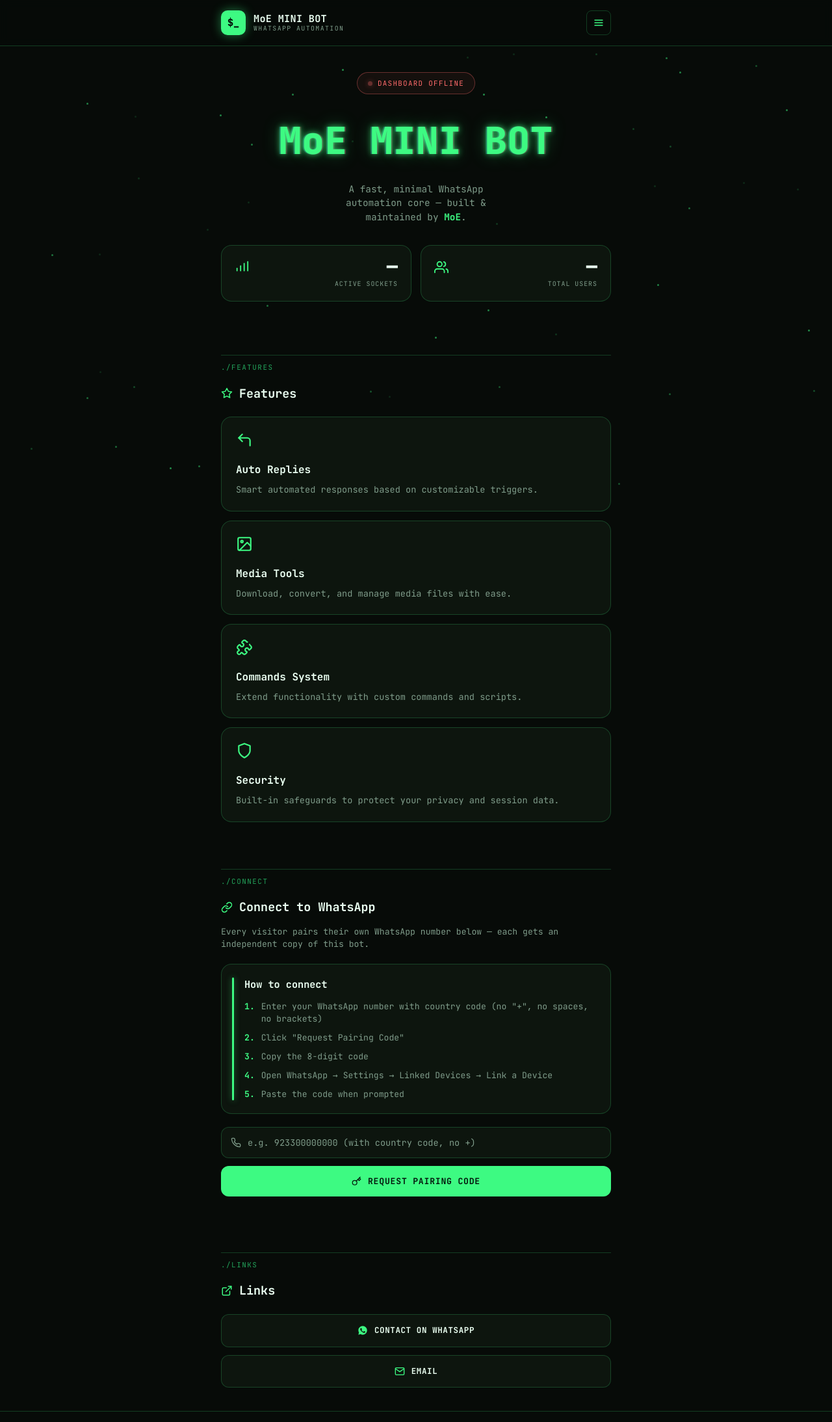
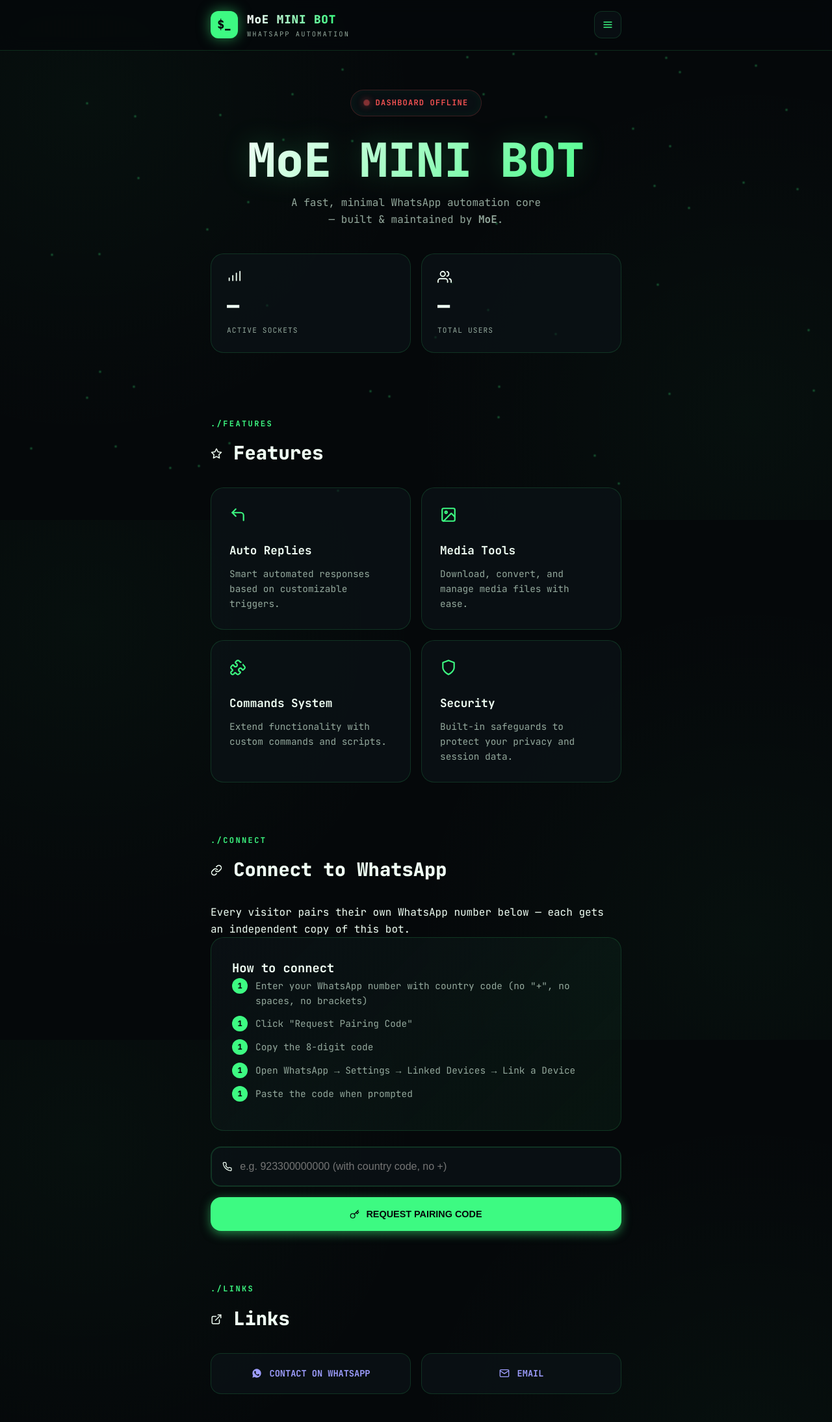
Before and after one commit to Newhafsathy048/moeweb-pair-mini-bot-no-2, a website: page public/index.html in a window 1280 px wide. Shown: the top 2188 px of the page at 65% size. Drawn offline with Linux system fonts and the light colour scheme; no server answers.

Commit message:
Feat: Add Restart Session button and Revamp UI to a modern style

```diff
--- a/public/styles.css
+++ b/public/styles.css
@@ -1,94 +1,76 @@
 :root {
-  --bg: #070b08;
-  --bg-elevated: #0d150e;
-  --border: rgba(64, 235, 130, 0.22);
-  --border-strong: rgba(64, 235, 130, 0.45);
+  --bg: #05080a;
+  --bg-elevated: rgba(13, 21, 26, 0.6);
+  --border: rgba(61, 250, 130, 0.15);
+  --border-strong: rgba(61, 250, 130, 0.4);
   --accent: #3dfa82;
+  --accent-glow: rgba(61, 250, 130, 0.5);
   --accent-dim: #23a35b;
-  --text: #eafff1;
-  --text-dim: #7f9c8a;
-  --danger: #ff6b6b;
-  --danger-border: rgba(255, 107, 107, 0.35);
-  --radius: 16px;
-  --font-mono: 'JetBrains Mono', 'Fira Code', ui-monospace, SFMono-Regular, Menlo, Consolas, monospace;
-  --max-w: 640px;
+  --text: #f0fff4;
+  --text-dim: #94a99d;
+  --danger: #ff5555;
+  --danger-glow: rgba(255, 85, 85, 0.4);
+  --radius: 20px;
+  --font-mono: 'JetBrains Mono', 'Fira Code', monospace;
+  --max-w: 680px;
 }
 
 * {
   box-sizing: border-box;
+  margin: 0;
+  padding: 0;
 }
 
 html {
+  scroll-behavior: smooth;
   color-scheme: dark;
 }
 
 body {
-  margin: 0;
   background: var(--bg);
   color: var(--text);
   font-family: var(--font-mono);
-  line-height: 1.5;
-  -webkit-font-smoothing: antialiased;
+  line-height: 1.6;
   overflow-x: hidden;
-}
-
-a {
-  color: inherit;
-}
-
-button, input {
-  font-family: var(--font-mono);
-}
-
-:focus-visible {
-  outline: 2px solid var(--accent);
-  outline-offset: 2px;
+  background-image:
+    radial-gradient(circle at 10% 20%, rgba(61, 250, 130, 0.03) 0%, transparent 40%),
+    radial-gradient(circle at 90% 80%, rgba(61, 250, 130, 0.03) 0%, transparent 40%);
+  background-attachment: fixed;
 }
 
 .wrap {
   max-width: var(--max-w);
   margin: 0 auto;
-  padding: 0 20px;
+  padding: 0 24px;
   position: relative;
   z-index: 1;
 }
 
-/* ---------- starfield ---------- */
+/* ---------- Starfield ---------- */
 #starfield {
   position: fixed;
   inset: 0;
   z-index: 0;
   pointer-events: none;
-  overflow: hidden;
 }
 
 #starfield span {
   position: absolute;
-  width: 3px;
-  height: 3px;
+  width: 2px;
+  height: 2px;
+  background: var(--accent);
   border-radius: 50%;
-  background: var(--accent);
-  opacity: 0.25;
+  filter: blur(1px);
 }
 
-@media (prefers-reduced-motion: no-preference) {
-  #starfield span {
-    animation: twinkle 4s ease-in-out infinite;
-  }
-}
-
-@keyframes twinkle {
-  0%, 100% { opacity: 0.12; }
-  50% { opacity: 0.55; }
-}
-
-/* ---------- header ---------- */
+/* ---------- Header ---------- */
 header {
   position: sticky;
   top: 0;
-  z-index: 10;
-  background: rgba(7, 11, 8, 0.85);
-  backdrop-filter: blur(8px);
+  z-index: 100;
+  background: rgba(5, 8, 10, 0.7);
+  backdrop-filter: blur(12px);
+  -webkit-backdrop-filter: blur(12px);
   border-bottom: 1px solid var(--border);
 }
 
@@ -96,79 +78,71 @@ header {
   display: flex;
   align-items: center;
   justify-content: space-between;
-  padding: 16px 20px;
+  padding: 16px 24px;
   max-width: var(--max-w);
   margin: 0 auto;
-  gap: 12px;
 }
 
 .brand {
   display: flex;
   align-items: center;
-  gap: 12px;
-  min-width: 0;
+  gap: 14px;
 }
 
 .logo {
-  flex-shrink: 0;
-  width: 38px;
-  height: 38px;
-  border-radius: 10px;
+  width: 42px;
+  height: 42px;
   background: var(--accent);
-  color: #04170c;
+  color: #05080a;
+  border-radius: 12px;
   display: flex;
   align-items: center;
   justify-content: center;
   font-weight: 800;
-  font-size: 0.95rem;
-  box-shadow: 0 0 16px rgba(61, 250, 130, 0.45);
-}
-
-.brand-text {
-  display: flex;
-  flex-direction: column;
-  min-width: 0;
-  line-height: 1.25;
+  font-size: 1.1rem;
+  box-shadow: 0 0 20px var(--accent-glow);
 }
 
 .brand-name {
-  font-weight: 700;
-  font-size: 0.95rem;
-  letter-spacing: 0.02em;
-  white-space: nowrap;
+  font-weight: 800;
+  font-size: 1.1rem;
+  letter-spacing: 0.05em;
+  background: linear-gradient(to right, #fff, var(--accent));
+  -webkit-background-clip: text;
+  -webkit-text-fill-color: transparent;
 }
 
 .brand-sub {
-  font-size: 0.62rem;
-  letter-spacing: 0.14em;
+  font-size: 0.65rem;
+  letter-spacing: 0.2em;
   color: var(--text-dim);
+  display: block;
 }
 
 .menu-btn {
-  flex-shrink: 0;
-  background: none;
+  background: var(--bg-elevated);
   border: 1px solid var(--border);
-  border-radius: 8px;
   color: var(--accent);
-  width: 38px;
-  height: 38px;
+  width: 42px;
+  height: 42px;
+  border-radius: 12px;
   display: flex;
   align-items: center;
   justify-content: center;
   cursor: pointer;
+  transition: all 0.3s ease;
 }
 
 .menu-btn:hover {
-  border-color: var(--border-strong);
+  border-color: var(--accent);
+  box-shadow: 0 0 10px var(--accent-glow);
 }
 
 .nav-drop {
-  max-width: var(--max-w);
-  margin: 0 auto;
   display: none;
   flex-direction: column;
-  padding: 4px 20px 16px;
-  gap: 10px;
+  padding: 8px 24px 20px;
+  gap: 12px;
 }
 
 .nav-drop.open {
@@ -178,464 +152,342 @@ header {
 .nav-drop a {
   text-decoration: none;
   color: var(--text-dim);
-  font-size: 0.8rem;
-  letter-spacing: 0.05em;
+  font-size: 0.85rem;
+  padding: 8px 0;
+  transition: color 0.3s;
 }
 
 .nav-drop a:hover {
   color: var(--accent);
 }
 
-/* ---------- hero ---------- */
+/* ---------- Hero ---------- */
 .hero {
-  padding: 40px 0 32px;
+  padding: 60px 0 40px;
   text-align: center;
 }
 
 .status-pill {
   display: inline-flex;
   align-items: center;
-  gap: 8px;
-  padding: 8px 16px;
-  border-radius: 999px;
-  border: 1px solid var(--border-strong);
-  background: rgba(61, 250, 130, 0.06);
-  font-size: 0.68rem;
-  letter-spacing: 0.12em;
+  gap: 10px;
+  padding: 10px 20px;
+  background: var(--bg-elevated);
+  border: 1px solid var(--border);
+  border-radius: 100px;
+  font-size: 0.75rem;
+  font-weight: 600;
+  letter-spacing: 0.1em;
   color: var(--accent);
-  margin-bottom: 28px;
+  margin-bottom: 32px;
+  box-shadow: inset 0 0 15px rgba(61, 250, 130, 0.05);
 }
 
 .status-pill .dot {
-  width: 7px;
-  height: 7px;
+  width: 8px;
+  height: 8px;
+  background: var(--accent);
   border-radius: 50%;
-  background: var(--accent);
-  box-shadow: 0 0 8px var(--accent);
+  box-shadow: 0 0 10px var(--accent);
+  animation: pulse 2s infinite;
 }
 
-@media (prefers-reduced-motion: no-preference) {
-  .status-pill .dot {
-    animation: pulse 2s ease-in-out infinite;
-  }
-}
+.status-pill.state-warn { color: #ffcc33; border-color: rgba(255, 204, 51, 0.2); }
+.status-pill.state-warn .dot { background: #ffcc33; box-shadow: 0 0 10px #ffcc33; }
 
-.status-pill.state-warn {
-  color: #ffd166;
-  border-color: rgba(255, 209, 102, 0.4);
-  background: rgba(255, 209, 102, 0.06);
-}
-.status-pill.state-warn .dot { background: #ffd166; box-shadow: 0 0 8px #ffd166; }
-
-.status-pill.state-error {
-  color: var(--danger);
-  border-color: var(--danger-border);
-  background: rgba(255, 107, 107, 0.06);
-}
-.status-pill.state-error .dot { background: var(--danger); box-shadow: 0 0 8px var(--danger); }
+.status-pill.state-error { color: var(--danger); border-color: rgba(255, 85, 85, 0.2); }
+.status-pill.state-error .dot { background: var(--danger); box-shadow: 0 0 10px var(--danger); }
 
 @keyframes pulse {
-  0%, 100% { opacity: 1; }
-  50% { opacity: 0.35; }
+  0% { transform: scale(1); opacity: 1; }
+  50% { transform: scale(1.2); opacity: 0.5; }
+  100% { transform: scale(1); opacity: 1; }
 }
 
 .hero-title {
-  font-size: clamp(2.4rem, 12vw, 3.6rem);
-  font-weight: 800;
-  margin: 0 0 20px;
-  letter-spacing: 0.01em;
-  color: var(--accent);
-  text-shadow:
-    0 0 10px rgba(61, 250, 130, 0.75),
-    0 0 26px rgba(61, 250, 130, 0.35),
-    2px 0 rgba(255, 70, 130, 0.3),
-    -2px 0 rgba(70, 210, 255, 0.3);
-}
-
-@media (prefers-reduced-motion: no-preference) {
-  .hero-title {
-    animation: flicker 6s ease-in-out infinite;
-  }
-}
-
-@keyframes flicker {
-  0%, 96%, 100% { text-shadow:
-    0 0 10px rgba(61, 250, 130, 0.75),
-    0 0 26px rgba(61, 250, 130, 0.35),
-    2px 0 rgba(255, 70, 130, 0.3),
-    -2px 0 rgba(70, 210, 255, 0.3); }
-  97% { text-shadow:
-    0 0 6px rgba(61, 250, 130, 0.6),
-    4px 0 rgba(255, 70, 130, 0.5),
-    -4px 0 rgba(70, 210, 255, 0.5); }
+  font-size: clamp(2.8rem, 10vw, 4.5rem);
+  font-weight: 900;
+  margin-bottom: 16px;
+  line-height: 1;
+  background: linear-gradient(135deg, #fff 0%, var(--accent) 100%);
+  -webkit-background-clip: text;
+  -webkit-text-fill-color: transparent;
+  filter: drop-shadow(0 0 20px rgba(61, 250, 130, 0.2));
 }
 
 .hero-desc {
   color: var(--text-dim);
-  max-width: 34ch;
-  margin: 0 auto 32px;
-  font-size: 0.9rem;
-}
-
-.hero-desc strong {
-  color: var(--accent);
+  font-size: 1rem;
+  max-width: 400px;
+  margin: 0 auto 40px;
 }
 
 .stats {
-  display: flex;
-  flex-direction: column;
-  gap: 14px;
+  display: grid;
+  grid-template-columns: 1fr 1fr;
+  gap: 16px;
+  margin-bottom: 20px;
 }
 
-@media (min-width: 560px) {
-  .stats {
-    flex-direction: row;
-  }
+@media (max-width: 480px) {
+  .stats { grid-template-columns: 1fr; }
 }
 
 .stat-card {
-  flex: 1;
   background: var(--bg-elevated);
   border: 1px solid var(--border);
+  padding: 24px;
   border-radius: var(--radius);
-  padding: 18px 20px;
-  display: flex;
-  align-items: flex-start;
-  justify-content: space-between;
-  gap: 16px;
   text-align: left;
+  transition: transform 0.3s ease;
 }
 
-.stat-card svg {
-  color: var(--accent);
-  flex-shrink: 0;
-  margin-top: 4px;
-}
-
-.stat-right {
-  text-align: right;
+.stat-card:hover {
+  transform: translateY(-5px);
+  border-color: var(--border-strong);
 }
 
 .stat-value {
-  font-size: 1.8rem;
+  font-size: 2rem;
   font-weight: 800;
-  color: var(--text);
-  line-height: 1;
+  display: block;
+  margin-bottom: 4px;
 }
 
 .stat-label {
-  font-size: 0.62rem;
+  font-size: 0.7rem;
+  color: var(--text-dim);
+  text-transform: uppercase;
   letter-spacing: 0.1em;
-  color: var(--text-dim);
-  margin-top: 6px;
 }
 
-.capacity-note {
-  text-align: center;
-  color: var(--text-dim);
-  font-size: 0.68rem;
-  margin: 14px 0 0;
-}
-
-/* ---------- sections ---------- */
+/* ---------- Cards & Sections ---------- */
 section {
-  padding: 36px 0;
-}
-
-.section-note {
-  color: var(--text-dim);
-  font-size: 0.82rem;
-  margin: -8px 0 20px;
+  padding: 40px 0;
 }
 
 .eyebrow {
-  font-size: 0.68rem;
-  letter-spacing: 0.14em;
-  color: var(--accent-dim);
-  border-top: 1px solid var(--border);
-  padding-top: 10px;
-  margin: 0 0 18px;
+  color: var(--accent);
+  font-size: 0.75rem;
+  font-weight: 700;
+  letter-spacing: 0.2em;
+  margin-bottom: 12px;
+  display: block;
 }
 
 .section-title {
-  display: flex;
-  align-items: center;
-  gap: 10px;
-  font-size: 1.15rem;
-  font-weight: 700;
-  margin: 0 0 22px;
-}
-
-.section-title svg {
-  color: var(--accent);
+  font-size: 1.8rem;
+  font-weight: 800;
+  margin-bottom: 30px;
 }
 
 .card-list {
-  display: flex;
-  flex-direction: column;
-  gap: 14px;
+  display: grid;
+  grid-template-columns: 1fr 1fr;
+  gap: 16px;
+}
+
+@media (max-width: 580px) {
+  .card-list { grid-template-columns: 1fr; }
 }
 
 .feature-card {
   background: var(--bg-elevated);
   border: 1px solid var(--border);
+  padding: 28px;
   border-radius: var(--radius);
-  padding: 22px;
+  transition: all 0.3s ease;
+}
+
+.feature-card:hover {
+  background: rgba(61, 250, 130, 0.03);
+  border-color: var(--border-strong);
 }
 
 .feature-card svg {
   color: var(--accent);
-  margin-bottom: 14px;
+  margin-bottom: 20px;
 }
 
 .feature-card h3 {
-  margin: 0 0 8px;
-  font-size: 1rem;
-  font-weight: 700;
+  font-size: 1.1rem;
+  margin-bottom: 10px;
 }
 
 .feature-card p {
-  margin: 0;
+  font-size: 0.9rem;
   color: var(--text-dim);
-  font-size: 0.85rem;
 }
 
-/* ---------- connect ---------- */
+/* ---------- Connect ---------- */
 .connect-card {
-  display: flex;
-  gap: 16px;
-  background: var(--bg-elevated);
+  background: linear-gradient(135deg, var(--bg-elevated), rgba(61, 250, 130, 0.05));
   border: 1px solid var(--border);
+  padding: 32px;
   border-radius: var(--radius);
-  padding: 20px 20px 20px 16px;
-  margin-bottom: 20px;
-}
-
-.connect-accent {
-  flex-shrink: 0;
-  width: 3px;
-  border-radius: 3px;
-  background: var(--accent);
-  box-shadow: 0 0 10px rgba(61, 250, 130, 0.5);
-}
-
-.connect-card h3 {
-  margin: 0 0 12px;
-  font-size: 0.95rem;
-}
-
-.steps {
-  margin: 0;
-  padding: 0;
-  list-style: none;
-  counter-reset: step;
-  display: flex;
-  flex-direction: column;
-  gap: 10px;
+  margin-bottom: 24px;
 }
 
 .steps li {
-  counter-increment: step;
+  margin-bottom: 12px;
+  font-size: 0.9rem;
+  color: var(--text-dim);
   display: flex;
-  gap: 10px;
-  color: var(--text-dim);
-  font-size: 0.82rem;
-  line-height: 1.45;
+  gap: 12px;
 }
 
 .steps li::before {
-  content: counter(step) ".";
-  color: var(--accent);
-  font-weight: 700;
+  content: counter(step);
+  counter-increment: step;
+  width: 24px;
+  height: 24px;
+  background: var(--accent);
+  color: #05080a;
+  border-radius: 50%;
+  display: flex;
+  align-items: center;
+  justify-content: center;
+  font-size: 0.75rem;
+  font-weight: 800;
   flex-shrink: 0;
 }
 
-.pair-form {
+.phone-field {
+  background: var(--bg-elevated);
+  border: 2px solid var(--border);
+  border-radius: 16px;
+  padding: 4px 16px;
   display: flex;
-  flex-direction: column;
+  align-items: center;
   gap: 12px;
-  margin-bottom: 14px;
+  margin-bottom: 16px;
+  transition: border-color 0.3s;
 }
 
-.phone-field {
-  display: flex;
-  align-items: center;
-  gap: 10px;
-  background: var(--bg-elevated);
-  border: 1px solid var(--border);
-  border-radius: 12px;
-  padding: 0 14px;
-}
-
-.phone-field svg {
-  color: var(--text-dim);
-  flex-shrink: 0;
+.phone-field:focus-within {
+  border-color: var(--accent);
 }
 
 .phone-field input {
-  flex: 1;
   background: none;
   border: none;
-  color: var(--text);
-  padding: 14px 0;
-  font-size: 0.85rem;
-  min-width: 0;
-}
-
-.phone-field input::placeholder {
-  color: var(--text-dim);
-}
-
-.phone-field input:focus {
+  color: #fff;
+  padding: 16px 0;
+  width: 100%;
+  font-size: 1rem;
   outline: none;
 }
 
-.phone-field:has(input:focus) {
-  border-color: var(--border-strong);
-}
-
-.pair-btn {
+.pair-btn, .restart-btn {
+  width: 100%;
+  padding: 18px;
+  border-radius: 16px;
+  border: none;
+  font-weight: 800;
+  font-size: 0.9rem;
+  cursor: pointer;
   display: flex;
   align-items: center;
   justify-content: center;
   gap: 10px;
-  background: var(--accent);
-  color: #04170c;
-  border: none;
-  border-radius: 12px;
-  padding: 15px;
-  font-weight: 700;
-  font-size: 0.82rem;
-  letter-spacing: 0.06em;
-  cursor: pointer;
+  transition: all 0.3s ease;
 }
 
-.pair-btn:hover:not(:disabled) {
-  filter: brightness(1.08);
+.pair-btn {
+  background: var(--accent);
+  color: #05080a;
+  box-shadow: 0 4px 15px var(--accent-glow);
+}
+
+.pair-btn:hover {
+  transform: translateY(-2px);
+  box-shadow: 0 8px 25px var(--accent-glow);
 }
 
 .pair-btn:disabled {
-  opacity: 0.55;
+  background: var(--text-dim);
+  box-shadow: none;
   cursor: not-allowed;
 }
 
-.pair-result, .pair-error, .paired-notice {
-  border-radius: var(--radius);
-  padding: 18px 20px;
-  margin-bottom: 14px;
-  font-size: 0.85rem;
+.restart-btn {
+  background: transparent;
+  border: 2px solid var(--accent);
+  color: var(--accent);
+  margin-top: 12px;
+}
+
+.restart-btn:hover {
+  background: rgba(61, 250, 130, 0.1);
 }
 
 .pair-result {
-  background: rgba(61, 250, 130, 0.06);
-  border: 1px solid var(--border-strong);
+  background: rgba(61, 250, 130, 0.1);
+  border: 1px dashed var(--accent);
+  padding: 24px;
+  border-radius: 16px;
+  margin-top: 24px;
+  text-align: center;
 }
 
-.pair-result .code-row {
+.code-row {
   display: flex;
   align-items: center;
-  justify-content: space-between;
-  gap: 12px;
-  margin-top: 10px;
+  justify-content: center;
+  gap: 16px;
+  margin-top: 12px;
 }
 
-.pair-result .code {
-  font-size: 1.6rem;
+.code {
+  font-size: 2.2rem;
   font-weight: 800;
-  letter-spacing: 0.12em;
+  letter-spacing: 0.1em;
   color: var(--accent);
 }
 
 .copy-btn {
-  background: none;
-  border: 1px solid var(--border-strong);
+  background: var(--bg-elevated);
+  border: 1px solid var(--accent);
   color: var(--accent);
+  padding: 8px 16px;
   border-radius: 8px;
-  padding: 8px 12px;
   font-size: 0.7rem;
-  letter-spacing: 0.05em;
-  cursor: pointer;
-  flex-shrink: 0;
-}
-
-.copy-btn:hover {
-  border-color: var(--accent);
-}
-
-.pair-error {
-  background: rgba(255, 107, 107, 0.06);
-  border: 1px solid var(--danger-border);
-  color: var(--danger);
-}
-
-.paired-notice {
-  background: rgba(61, 250, 130, 0.06);
-  border: 1px solid var(--border-strong);
-  color: var(--text-dim);
-}
-
-.paired-notice strong {
-  color: var(--accent);
-}
-
-.reset-link {
-  display: block;
-  margin-top: 10px;
-  background: none;
-  border: none;
-  padding: 0;
-  color: var(--text-dim);
-  font-size: 0.72rem;
-  text-decoration: underline;
+  font-weight: 700;
   cursor: pointer;
 }
 
-.reset-link:hover {
-  color: var(--accent);
-}
-
-[hidden] {
-  display: none !important;
-}
-
-/* ---------- links ---------- */
+/* ---------- Links ---------- */
 .link-list {
-  display: flex;
-  flex-direction: column;
-  gap: 12px;
+  display: grid;
+  grid-template-columns: 1fr 1fr;
+  gap: 16px;
 }
 
 .link-btn {
+  background: var(--bg-elevated);
+  border: 1px solid var(--border);
+  padding: 20px;
+  border-radius: 16px;
+  text-decoration: none;
   display: flex;
   align-items: center;
   justify-content: center;
-  gap: 10px;
-  background: var(--bg-elevated);
-  border: 1px solid var(--border);
-  border-radius: 12px;
-  padding: 15px;
-  text-decoration: none;
-  color: var(--text);
-  font-size: 0.78rem;
+  gap: 12px;
   font-weight: 700;
-  letter-spacing: 0.05em;
-  overflow-wrap: anywhere;
-}
-
-.link-btn svg {
-  color: var(--accent);
-  flex-shrink: 0;
+  font-size: 0.85rem;
+  transition: all 0.3s;
 }
 
 .link-btn:hover {
-  border-color: var(--border-strong);
+  border-color: var(--accent);
+  background: rgba(61, 250, 130, 0.05);
 }
 
-/* ---------- footer ---------- */
 footer {
+  text-align: center;
+  padding: 60px 0 40px;
+  color: var(--text-dim);
+  font-size: 0.8rem;
   border-top: 1px solid var(--border);
-  padding: 24px 0 40px;
-  text-align: center;
-  color: var(--text-dim);
-  font-size: 0.7rem;
+  margin-top: 40px;
 }
```
Also changed, not shown: lib/server.js (+9 -0 lines), public/app.js (+34 -0 lines), public/index.html (+7 -1 lines), lib/sessionManager.js.
